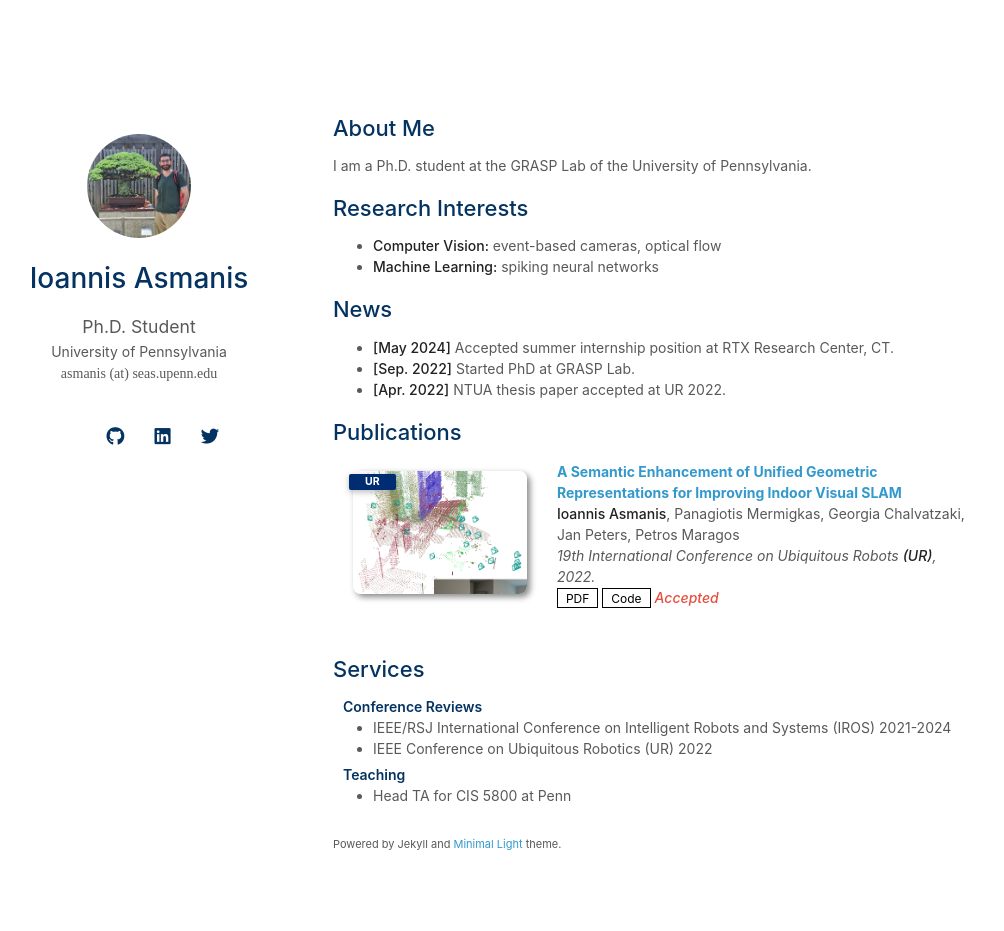
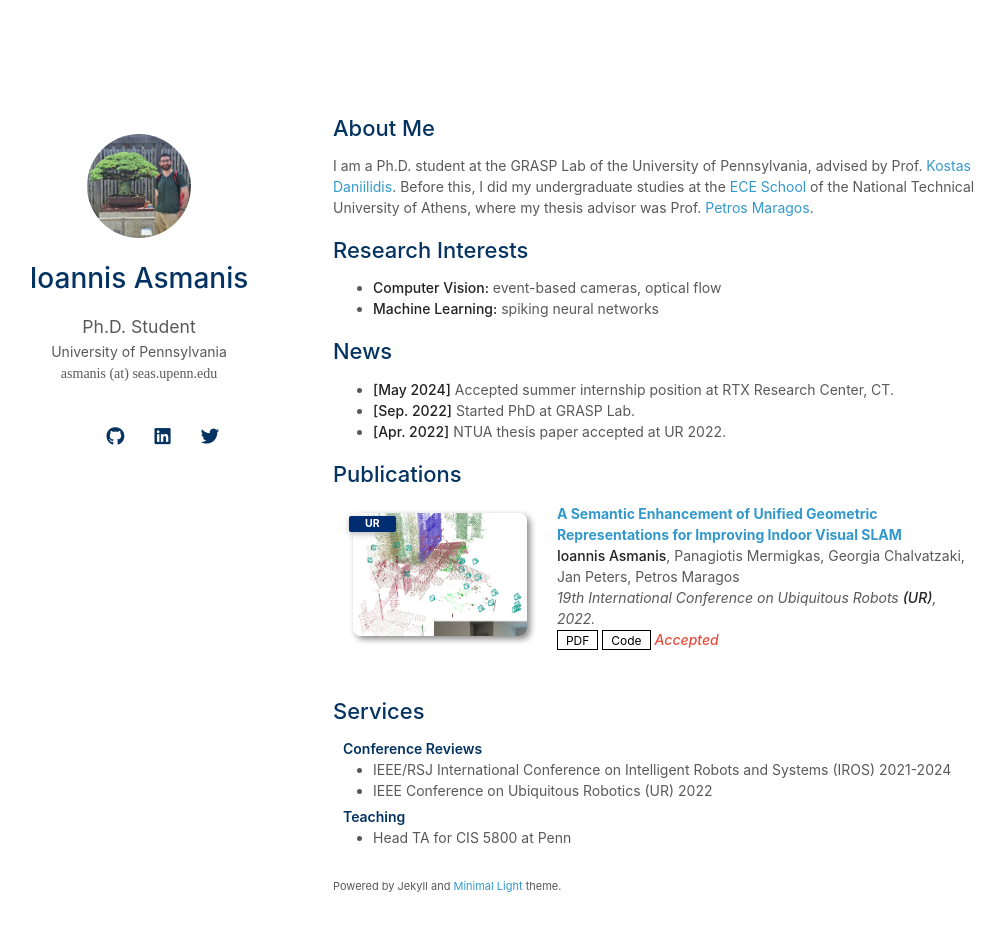
Before and after one commit to IoannisAsmanis/IoannisAsmanis.github.io, a Jekyll site: the page built from index.md, in a window 1280 px wide and 965 px high. Shown: the top 931 px of the window, without its empty margins (137-1141 px from the left). Built offline with Jekyll 4.4.1, drawn with Linux system fonts in a browser that asks for light colours; nearby versions of some CDN libraries; a style sheet for code colours, icons or effects is not loaded; our own code applies the rules of GitHub Pages for plain Markdown files.

Commit message:
Updated about me section with a couple of links.

```diff
--- a/index.md
+++ b/index.md
@@ -4,7 +4,8 @@ layout: homepage
 
 ## About Me
 
-I am a Ph.D. student at the GRASP Lab of the University of Pennsylvania.
+I am a Ph.D. student at the GRASP Lab of the University of Pennsylvania, advised by Prof. [Kostas Daniilidis](https://www.cis.upenn.edu/~kostas/).
+Before this, I did my undergraduate studies at the [ECE School](https://www.ece.ntua.gr/en) of the National Technical University of Athens, where my thesis advisor was Prof. [Petros Maragos](https://www.ece.ntua.gr/en/staff/24).
 
 ## Research Interests
 
```
